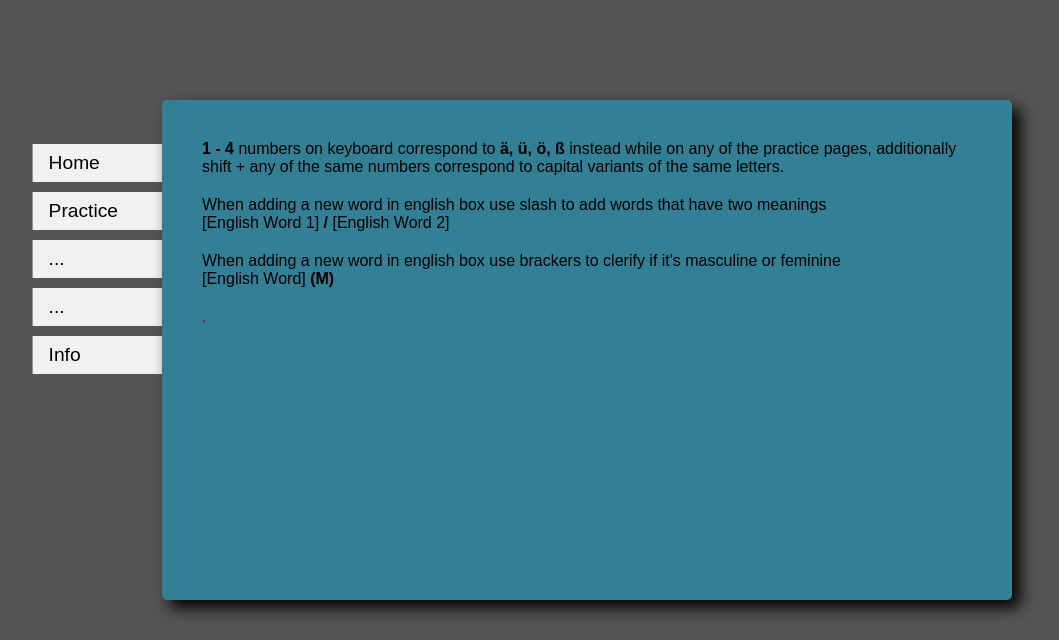
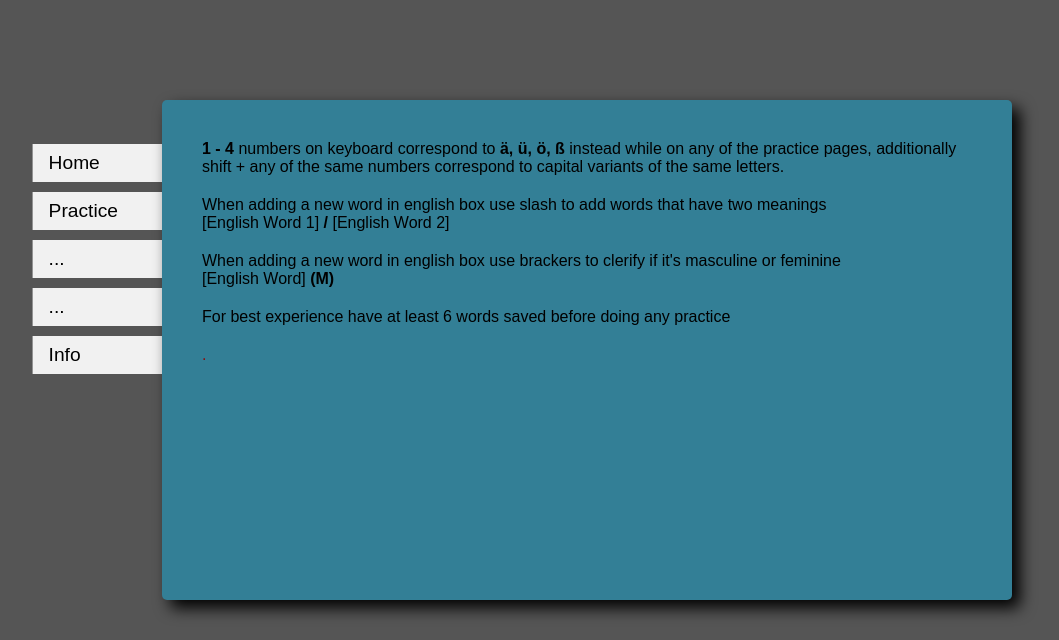
Before and after one commit to KAL17002493/LApp, a Flask app: page /info in a window 1280 px wide. Shown: the top 640 px of the page, without its empty margins (53-1112 px from the left). Run offline with Flask 3, Linux system fonts and the light colour scheme.

Commit message:
Added more stuff to info page

```diff
--- a/website/templates/info.html
+++ b/website/templates/info.html
@@ -8,6 +8,7 @@
         <li><strong>1 - 4</strong> numbers on keyboard correspond to <strong>ä, ü, ö, ß</strong> instead while on any of the practice pages, additionally shift + any of the same numbers correspond to capital variants of the same letters.</li>
         <li>When adding a new word in english box use slash to add words that have two meanings <br>[English Word 1] <strong>/</strong> [English Word 2]</li>
         <li>When adding a new word in english box use brackers to clerify if it's masculine or feminine <br>[English Word] <strong>(M)</strong></li>
+        <li>For best experience have at least 6 words saved before doing any practice</li>
         <li>.</li>
     </ul>
 </div<>
```
